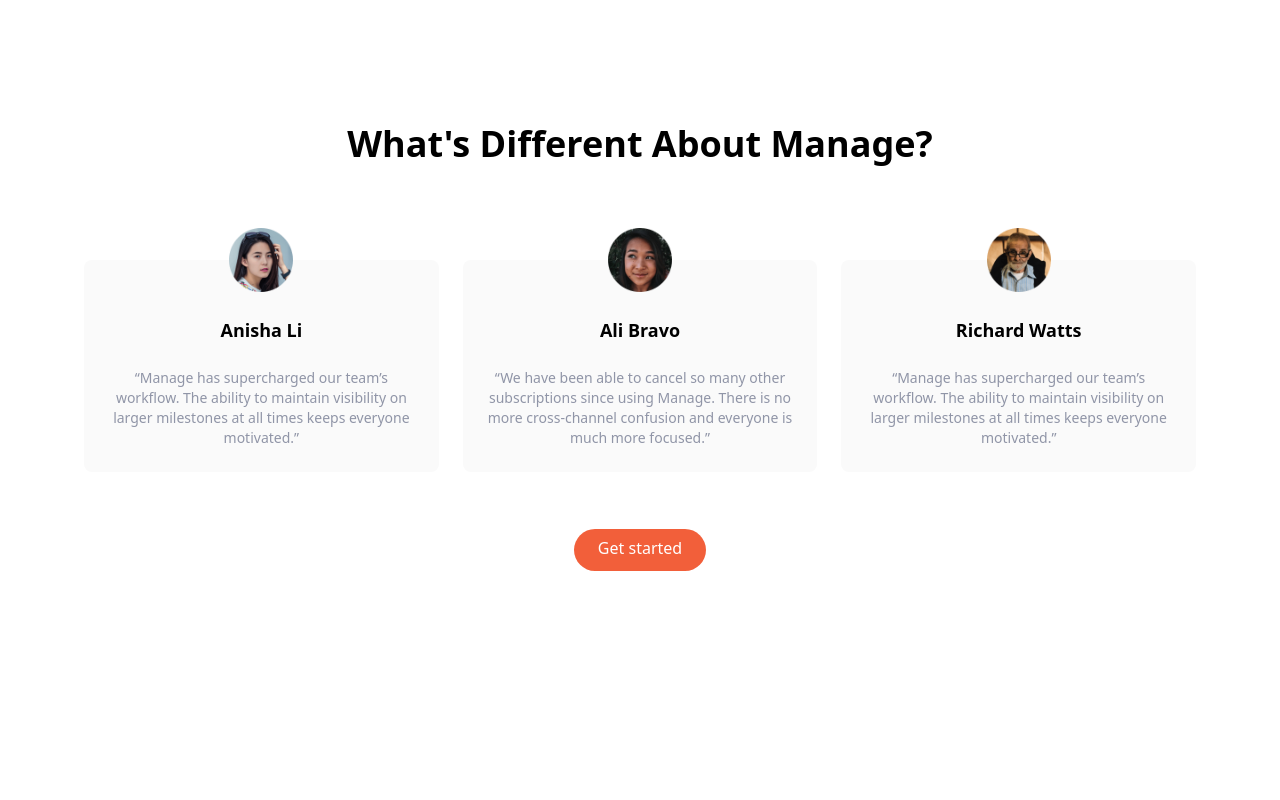
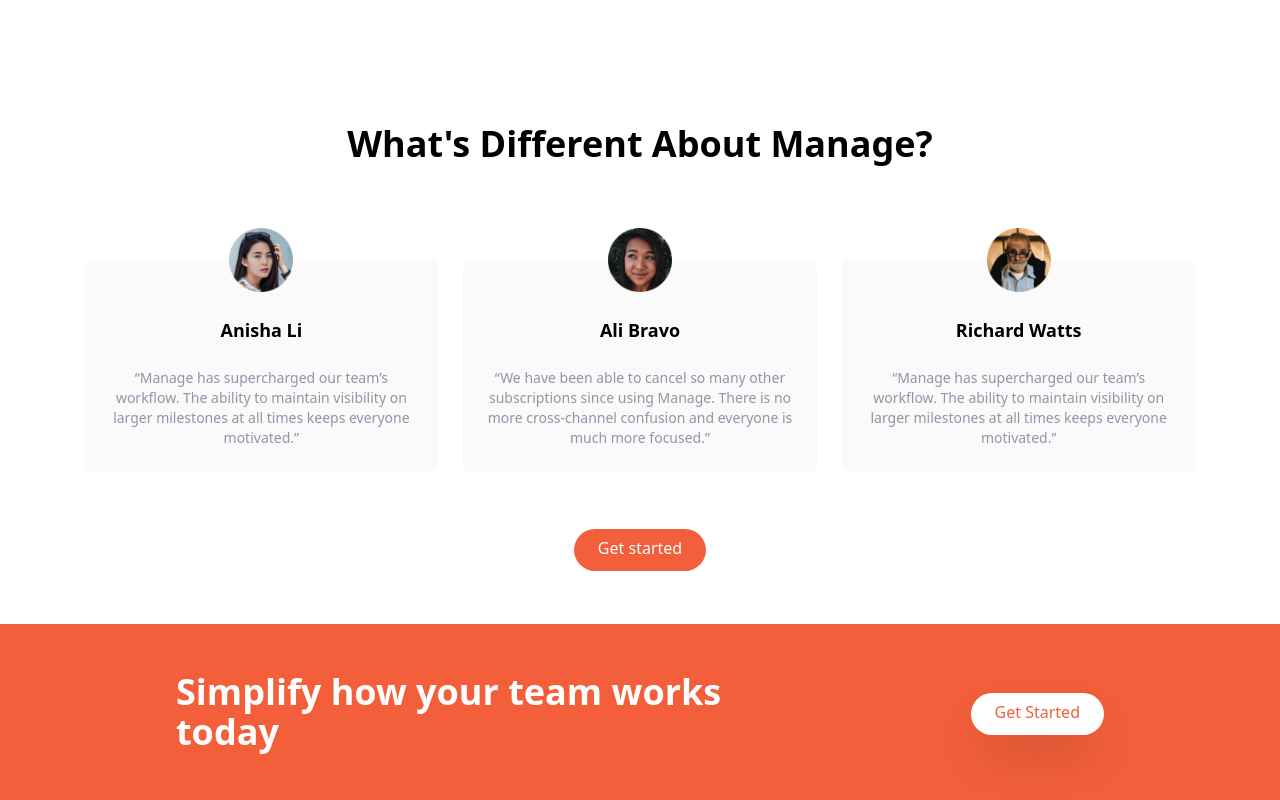
Before and after one commit to Douglas254/Manage-Landing-Page, a website: page index.html in a window 1280 px wide. Shown: the part 1144-1944 px from the top of the page. Before the commit the page ends 1768 px from the top, so only its background shows below. Drawn offline with Linux system fonts and the light colour scheme.

Commit message:
complete call to action section

```diff
--- a/index.html
+++ b/index.html
@@ -25,11 +25,13 @@
           <a href="#" class="hover:text-darkGrayishBlue">Community</a>
         </div>
         <!-- Button -->
-        <a
-          href="#"
-          class="hidden md:block p-3 px-6 pt-2 text-white rounded-full baseline bg-brightRed hover:bg-brightRedLight"
-          >Get started</a
-        >
+        <div>
+          <a
+            href="#"
+            class="hidden md:block p-3 px-6 pt-2 text-white rounded-full baseline bg-brightRed hover:bg-brightRedLight"
+            >Get started</a
+          >
+        </div>
       </div>
     </nav>
 
@@ -249,5 +251,28 @@
         </div>
       </div>
     </section>
+
+    <!-- Call to action(CTA) section -->
+    <section id="cta" class="bg-brightRed">
+      <!-- Flex Container -->
+      <div
+        class="container flex flex-col items-center justify-between px-6 py-24 mx-auto space-y-12 md:py-12 md:flex-row md:space-y-0"
+      >
+        <!-- Heading -->
+        <h2
+          class="text-5xl font-bold text-center text-white md:text-4xl md:max-w-xl md:text-left"
+        >
+          Simplify how your team works today
+        </h2>
+        <!-- Button -->
+        <div>
+          <a
+            href="#"
+            class="p-3 px-6 pt-2 text-brightRed bg-white rounded-full shadow-2xl baseline hover:bg-gray-900"
+            >Get Started</a
+          >
+        </div>
+      </div>
+    </section>
   </body>
 </html>
```
Also changed, not shown: css/main.css.
